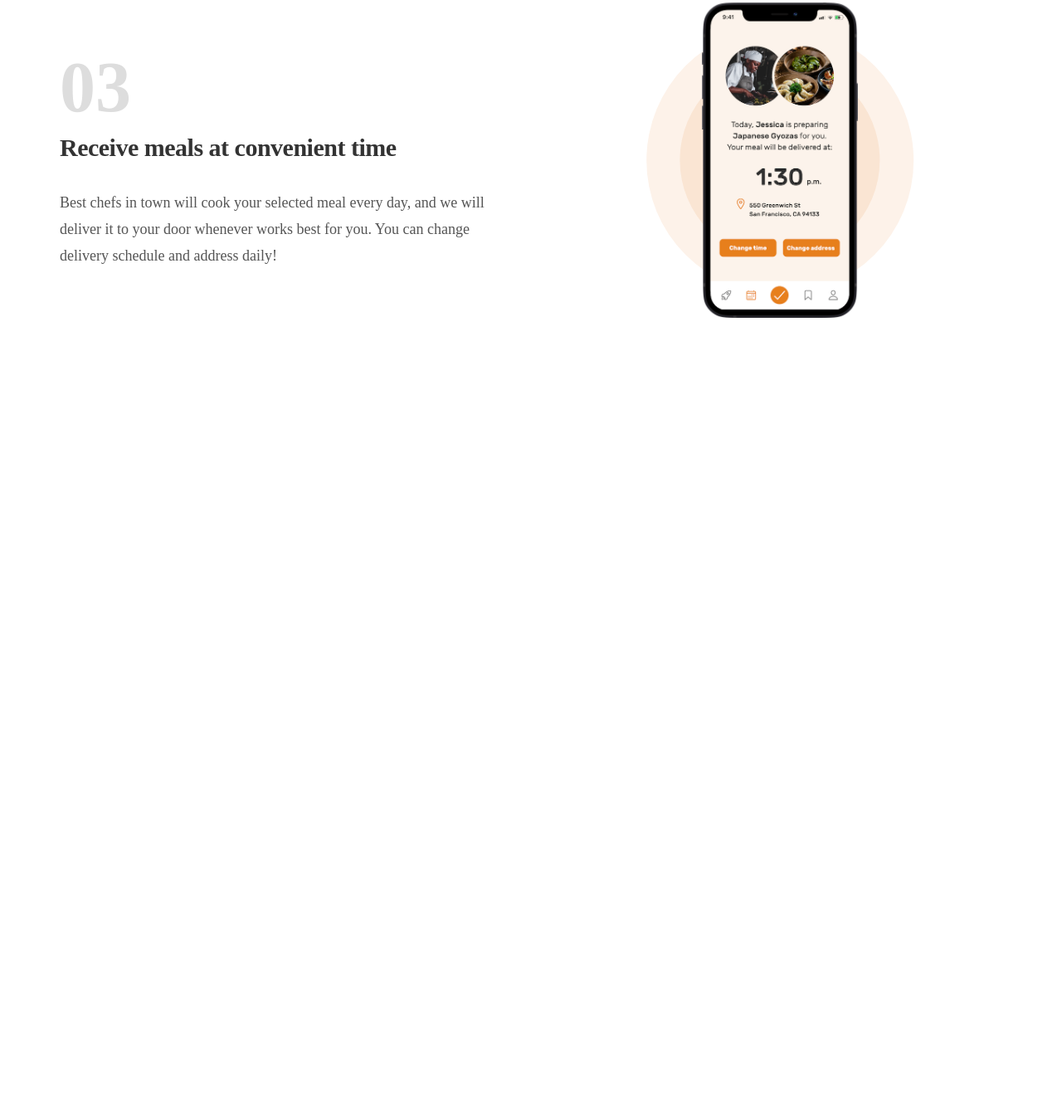
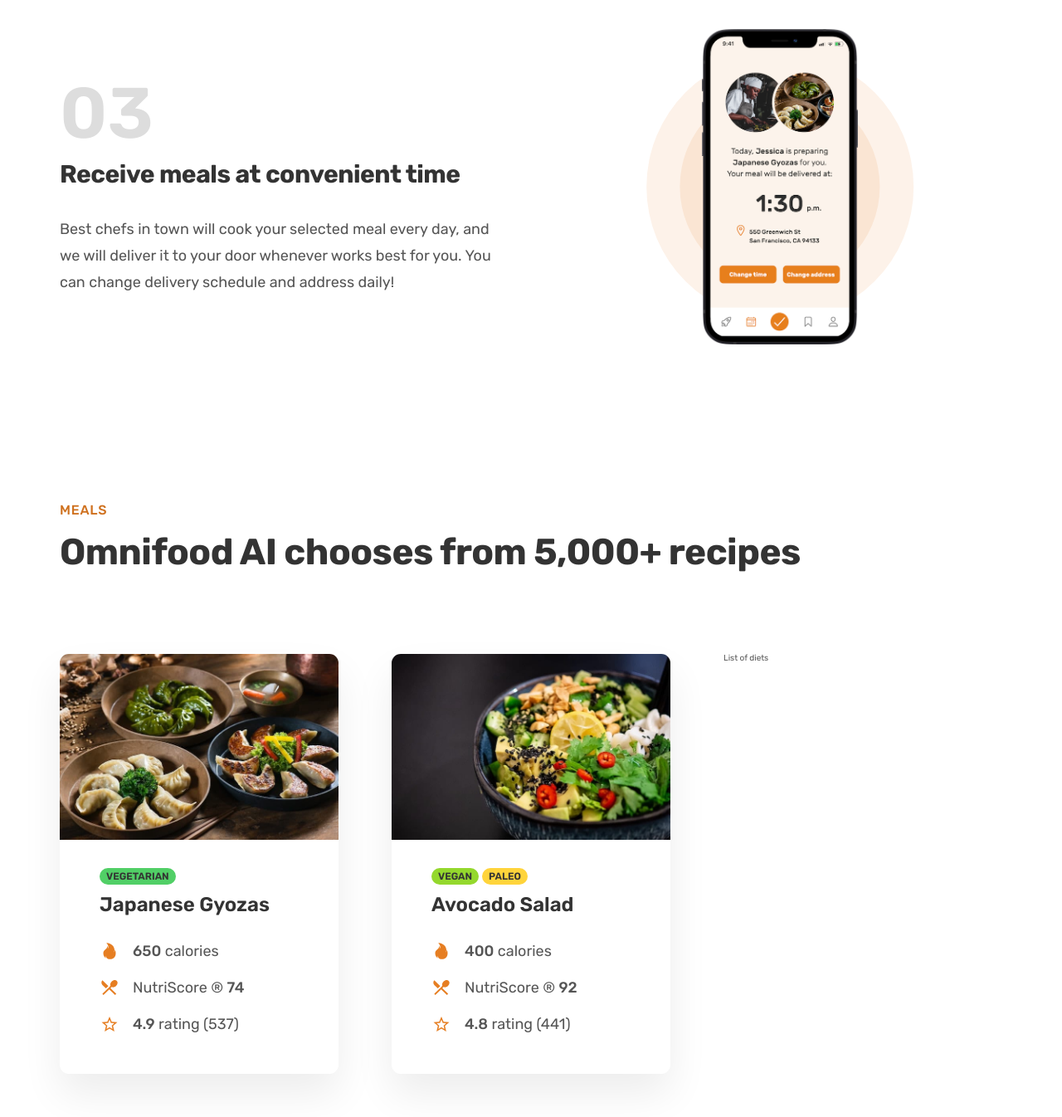
Before and after one commit to Sergii100/Omnifood-project, a plain HTML site: page index.html in a window 1280 px wide. Shown: the part 2102-3448 px from the top of the page at 83% size. Before the commit the page ends 2581 px from the top, so only its background shows below. Drawn offline with nearby package versions, Linux system fonts and the light colour scheme.

Commit message:
fix font problem

```diff
--- a/css/general.css
+++ b/css/general.css
@@ -39,6 +39,7 @@ Paragraph default: 1.6
 
 ---04 BORDER_RADIUS
 Default: 9px
+Medium: 11px
 
 ---05 WHITE SPACE
 
@@ -62,6 +63,9 @@ Default: 9px
   --light-grey: #ddd;
   --header-background: #fdf2e9;
   --light-background: #fae5d3;
+  --tag-background: #51cf66;
+  --tag-background-2: #94d82d;
+  --tag-background-3: #ffd43b;
 
   /* font-size: 10px; */
   /* 10px / 16px(default) =0.625 = 62.5% */
@@ -70,7 +74,7 @@ Default: 9px
 }
 
 body {
-  font-family: "Rubik" sans-serif;
+  font-family: "Rubik", sans-serif;
   font-weight: 400;
   color: var(--main-grey);
   line-height: 1;
@@ -187,3 +191,7 @@ GENERAL REUSABLE COMPONENTS
 .margin-right-sm {
   margin-right: 1.6rem !important;
 }
+
+strong {
+  font-weight: 500;
+}
--- a/css/style.css
+++ b/css/style.css
@@ -1,3 +1,22 @@
+:root {
+  --primary-color: #e67e22;
+  --darker-primary: #cf711f;
+  --main-grey: #555;
+  --darker-grey: #333;
+  --medium-grey: #888;
+  --light-grey: #ddd;
+  --header-background: #fdf2e9;
+  --light-background: #fae5d3;
+  --tag-background: #51cf66;
+  --tag-background-2: #94d82d;
+  --tag-background-3: #ffd43b;
+
+  /* font-size: 10px; */
+  /* 10px / 16px(default) =0.625 = 62.5% */
+  /* Percentage of user's browser font-size setting */
+  font-size: 62.5%;
+}
+
 /* .................
 HEADER
 .................... */
@@ -206,3 +225,81 @@ HOW IT WORKS SECTION
   width: 35%;
   /* z-index: 10; */
 }
+
+/* .................
+MEALS AND DIETS SECTION
+.................... */
+
+.section-meals {
+  padding: 9.6rem 0;
+}
+
+.meal {
+  box-shadow: 0 2.4rem 4.8rem rgba(0, 0, 0, 0.075);
+  border-radius: 11px;
+  overflow: hidden;
+}
+
+.meal-content {
+  padding: 3.2rem 4.8rem 4.8rem 4.8rem;
+}
+
+.meal-tags {
+  margin-bottom: 1.2rem;
+  display: flex;
+  gap: 0.4rem;
+}
+
+.tag {
+  display: inline-block;
+  padding: 0.4rem 0.8rem;
+  font-size: 1.2rem;
+  text-transform: uppercase;
+  color: var(--darker-grey);
+  border-radius: 100px;
+  font-weight: 600;
+}
+
+.tag--vegetarian {
+  background-color: var(--tag-background);
+}
+
+.tag--vegan {
+  background-color: var(--tag-background-2);
+}
+
+.tag--paleo {
+  background-color: var(--tag-background-3);
+}
+
+.meal-title {
+  font-size: 2.4rem;
+  font-weight: 600;
+  color: var(--darker-grey);
+  margin-bottom: 3.2rem;
+}
+
+.meal-attributes {
+  list-style: none;
+  display: flex;
+  flex-direction: column;
+  gap: 2rem;
+}
+
+.meal-attribute {
+  font-size: 1.8rem;
+
+  display: flex;
+  align-items: center;
+  gap: 1.6rem;
+}
+
+.meal-icons {
+  height: 2.4rem;
+  width: 2.4rem;
+  fill: var(--primary-color);
+}
+
+.meal-img {
+  width: 100%;
+}
--- a/index.html
+++ b/index.html
@@ -14,6 +14,15 @@
 
     <link rel="stylesheet" href="./css/general.css" />
     <link rel="stylesheet" href="./css/style.css" />
+
+    <script
+      type="module"
+      src="https://unpkg.com/ionicons@4.5.10-0/dist/ionicons/ionicons.esm.js"
+    ></script>
+    <script
+      nomodule=""
+      src="https://unpkg.com/ionicons@4.5.10-0/dist/ionicons/ionicons.js"
+    ></script>
 
     <title>Omnifood</title>
   </head>
@@ -130,7 +139,7 @@
         <div class="container">
           <span class="subheading">How it works</span>
           <h2 class="heading-secondary">
-            Your daily dose of health in 3 simple steps*
+            Your daily dose of health in 3 simple steps
           </h2>
         </div>
         <div class="container grid grid--2-cols grid-center-v">
@@ -196,6 +205,79 @@
           </div>
         </div>
       </section>
+
+      <section class="section-meals">
+        <div class="container">
+          <span class="subheading">Meals</span>
+          <h2 class="heading-secondary">
+            Omnifood AI chooses from 5,000+ recipes
+          </h2>
+        </div>
+
+        <div class="container grid grid--3-cols">
+          <div class="meal">
+            <img
+              class="meal-img"
+              src="./img/meals/meal-1.jpg"
+              alt="Japanese Gyozas"
+            />
+            <div class="meal-content">
+              <div class="meal-tags">
+                <span class="tag tag--vegetarian">Vegetarian</span>
+              </div>
+
+              <p class="meal-title">Japanese Gyozas</p>
+
+              <ul class="meal-attributes">
+                <li class="meal-attribute">
+                  <ion-icon class="meal-icons" name="flame"></ion-icon
+                  ><span><strong>650</strong> calories</span>
+                </li>
+                <li class="meal-attribute">
+                  <ion-icon class="meal-icons" name="restaurant"></ion-icon
+                  ><span>NutriScore &reg; <strong>74</strong></span>
+                </li>
+                <li class="meal-attribute">
+                  <ion-icon class="meal-icons" name="star-outline"></ion-icon
+                  ><span><strong>4.9</strong> rating (537)</span>
+                </li>
+              </ul>
+            </div>
+          </div>
+          <div class="meal">
+            <img
+              class="meal-img"
+              src="./img/meals/meal-2.jpg"
+              alt="Avocado Salad"
+            />
+            <div class="meal-content">
+              <div class="meal-tags">
+                <span class="tag tag--vegan">Vegan</span>
+                <span class="tag tag--paleo">Paleo</span>
+              </div>
+
+              <p class="meal-title">Avocado Salad</p>
+
+              <ul class="meal-attributes">
+                <li class="meal-attribute">
+                  <ion-icon class="meal-icons" name="flame"></ion-icon
+                  ><span><strong>400</strong> calories</span>
+                </li>
+                <li class="meal-attribute">
+                  <ion-icon class="meal-icons" name="restaurant"></ion-icon
+                  ><span>NutriScore &reg; <strong>92</strong></span>
+                </li>
+                <li class="meal-attribute">
+                  <ion-icon class="meal-icons" name="star-outline"></ion-icon
+                  ><span><strong>4.8</strong> rating (441)</span>
+                </li>
+              </ul>
+            </div>
+          </div>
+
+          <div class="list">List of diets</div>
+        </div>
+      </section>
     </main>
   </body>
 </html>
```
